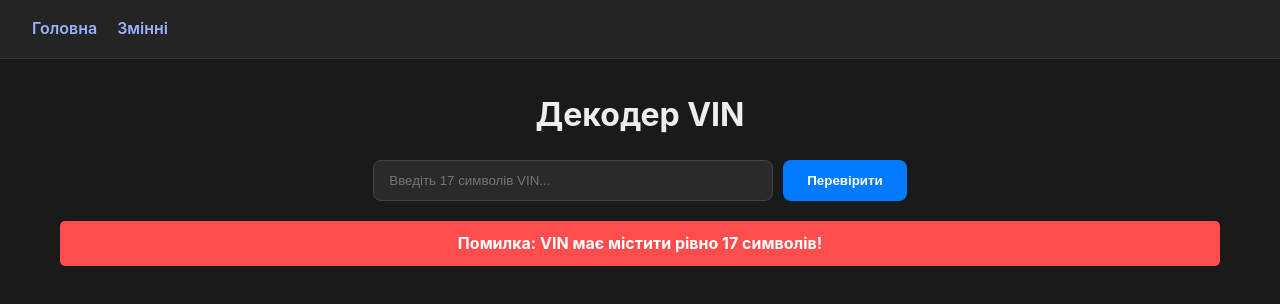
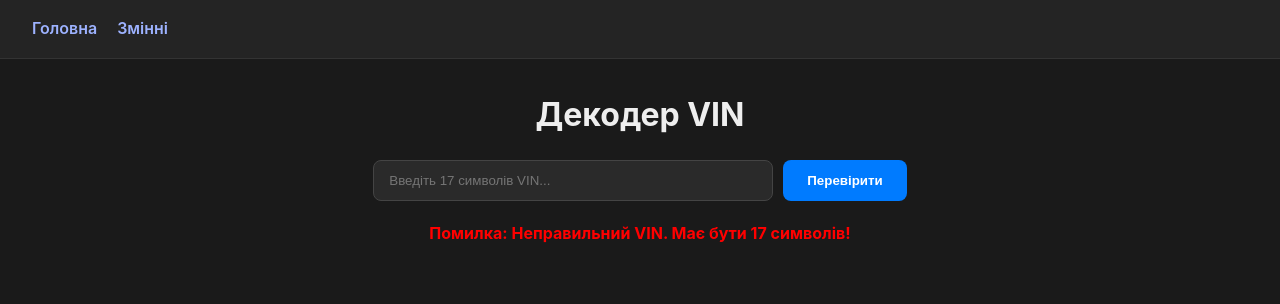
Before and after one commit to alexchobany20132026-cell/vin-decoder, a React (Vite) app: page / in a window 1280 px wide. Both pictures are taken after typing "Sample" into the empty fields and a click on the button "Перевірити". Shown: the top 304 px of the page. Built offline with nearby package versions, Linux system fonts and the light colour scheme.

Commit message:
fix: final map fix in home

```diff
--- a/src/pages/home.jsx
+++ b/src/pages/home.jsx
@@ -4,7 +4,7 @@ import HistoryList from "../components/HistoryList";
 
 const Home = () => {
   const [history, setHistory] = useState([]);
-  const [error, setError] = useState(""); // Стан для тексту помилки
+  const [error, setError] = useState("");
 
   useEffect(() => {
     const saved = localStorage.getItem("vinHistory");
@@ -17,22 +17,18 @@ const Home = () => {
   }, []);
 
   const handleSearch = (vin) => {
-    // 1. Очищуємо попередню помилку
-    setError("");
+    setError(""); // Скидаємо стару помилку
 
-    // 2. ПЕРЕВІРКА: якщо довжина не 17 знаків
+    // Перевірка на правильність (наприклад, рівно 17 символів)
     if (vin.length !== 17) {
-      setError("Помилка: VIN має містити рівно 17 символів!");
-      return; // Зупиняємо виконання, далі код не йде
+      setError("Помилка: Неправильний VIN. Має бути 17 символів!");
+      return; // Зупиняємо функцію, не додаємо в історію
     }
 
-    // 3. Якщо VIN правильний, додаємо в історію
-    setHistory((prev) => {
-      const current = Array.isArray(prev) ? prev : [];
-      const newHistory = [vin, ...current.filter((h) => h !== vin)].slice(0, 5);
-      localStorage.setItem("vinHistory", JSON.stringify(newHistory));
-      return newHistory;
-    });
+    // Якщо все добре — додаємо в масив
+    const newHistory = [vin, ...history.filter((h) => h !== vin)].slice(0, 5);
+    setHistory(newHistory);
+    localStorage.setItem("vinHistory", JSON.stringify(newHistory));
   };
 
   const clearHistory = () => {
@@ -43,24 +39,13 @@ const Home = () => {
   return (
     <div className="home-page">
       <h1>Декодер VIN</h1>
-
       <VinForm onSearch={handleSearch} />
 
-      {/* ВИВІД ПОМИЛКИ: показуємо тільки якщо error не порожній */}
+      {/* Вивід помилки */}
       {error && (
-        <div
-          style={{
-            color: "white",
-            background: "#ff4d4d",
-            padding: "10px",
-            borderRadius: "5px",
-            margin: "10px 0",
-            textAlign: "center",
-            fontWeight: "bold",
-          }}
-        >
+        <p style={{ color: "red", fontWeight: "bold", marginTop: "10px" }}>
           {error}
-        </div>
+        </p>
       )}
 
       <HistoryList history={history} onClear={clearHistory} />
```
